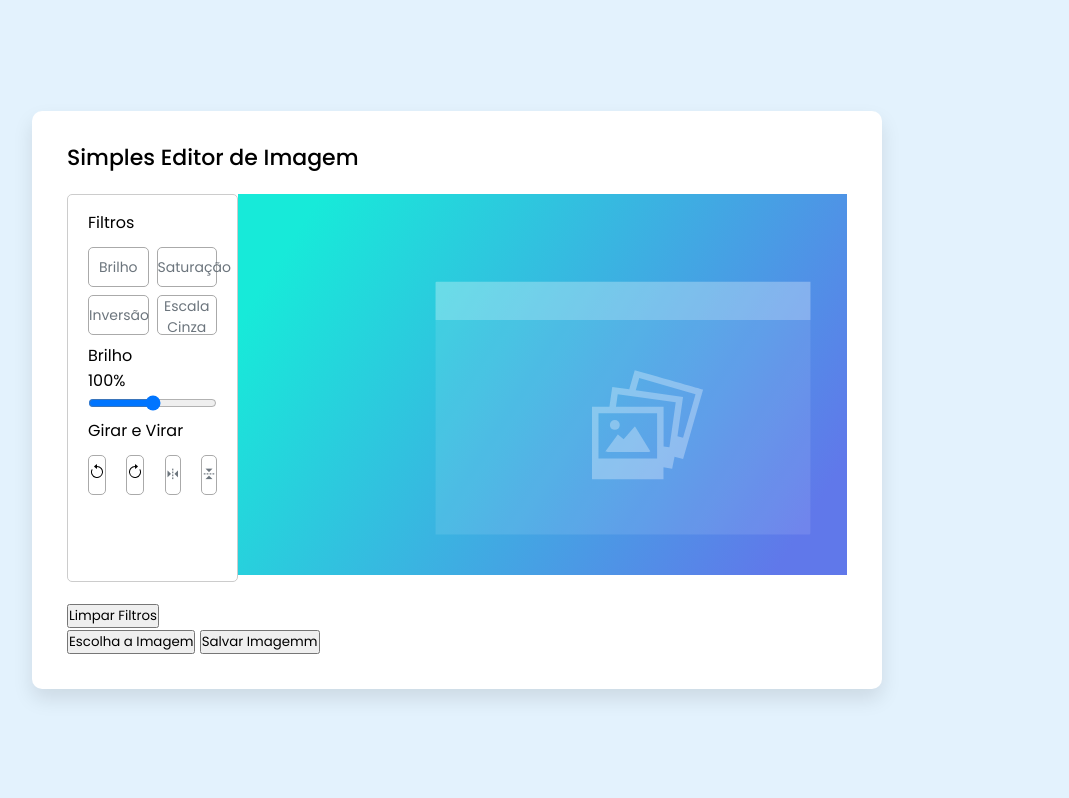
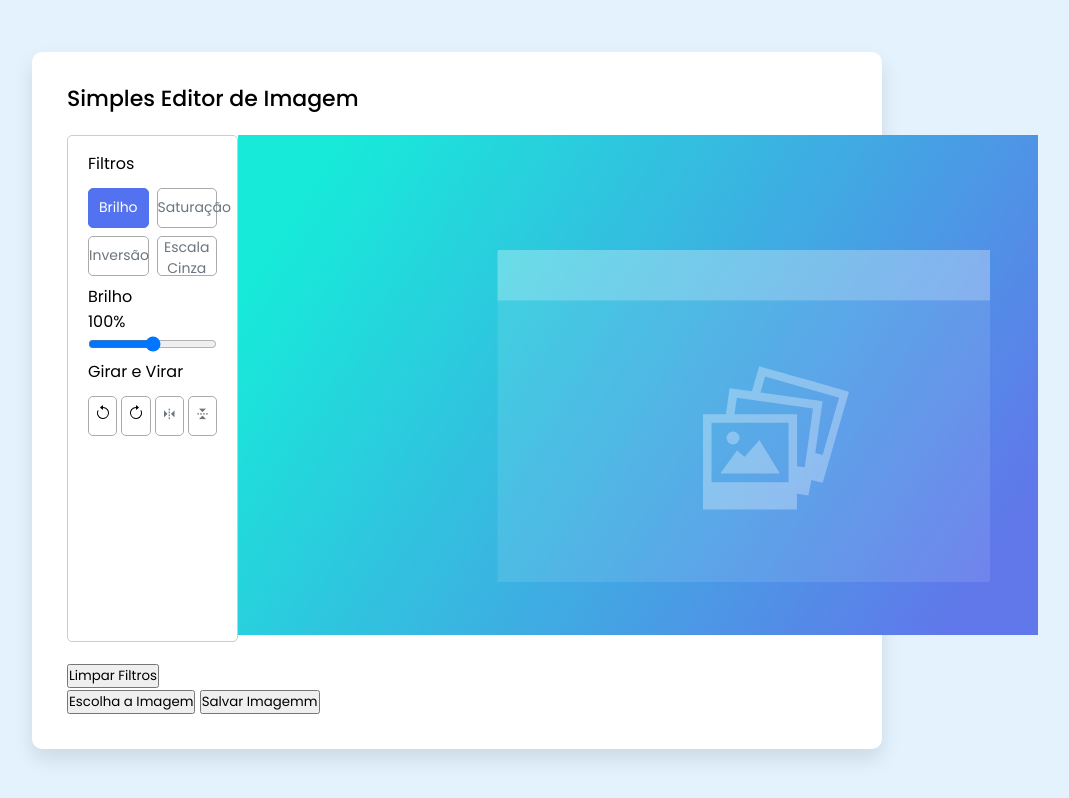
Before and after one commit to curioussdev/Image-Editor, a plain HTML site: page index.html in a window 1280 px wide. Shown: the whole page, without its empty margins (183-1252 px from the left). Drawn offline with nearby package versions, Linux system fonts and the light colour scheme.

Commit message:
testing calc()

```diff
--- a/index.html
+++ b/index.html
@@ -42,7 +42,7 @@
                 </div>
             </div>
             <div class="preview-img">
-                <img style="width: 100%;" src="assets/img/image-placeholder.svg" alt="preview-img">
+                <img style="width: 100vh;" src="assets/img/image-placeholder.svg" alt="preview-img">
             </div>
         </div>
         <div class="controls">
--- a/style.css
+++ b/style.css
@@ -61,6 +61,17 @@ body{
     background: #fff;
     border: 1px solid #aaa;
 }
+.editor-panel button:hover{
+    background: #f5f5f5;
+}
 .editor-panel .filter button{
     width: calc(100% / 2 - 4px);
 }
+.filter button.active{
+    color: #fff;
+    background: #5372F0;
+    border-color: #5372F0;
+}
+.editor-panel .rotate button{
+    width: calc(100% / 4 - 3px);
+}
```
